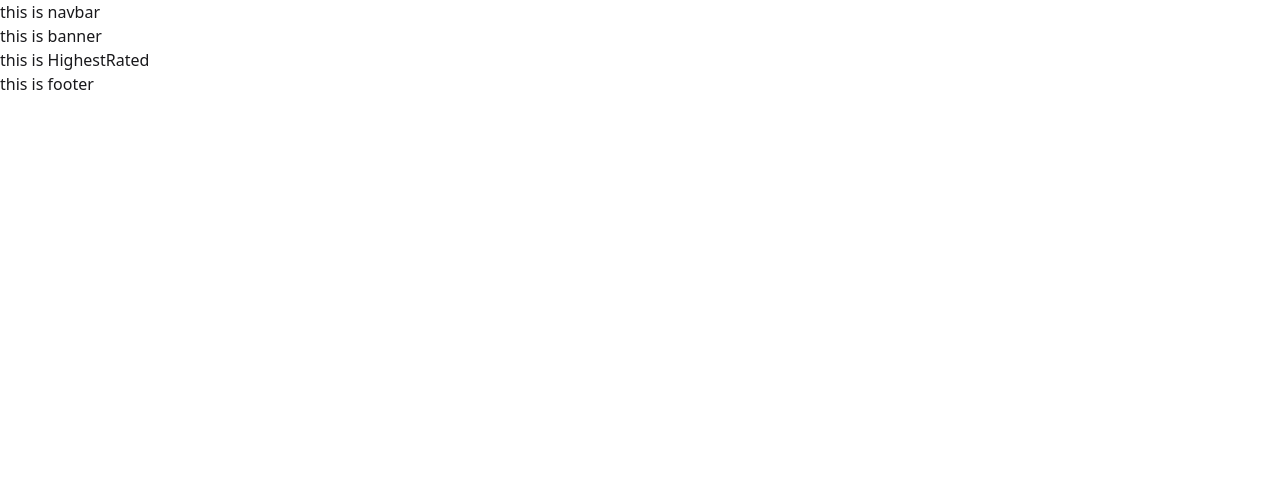
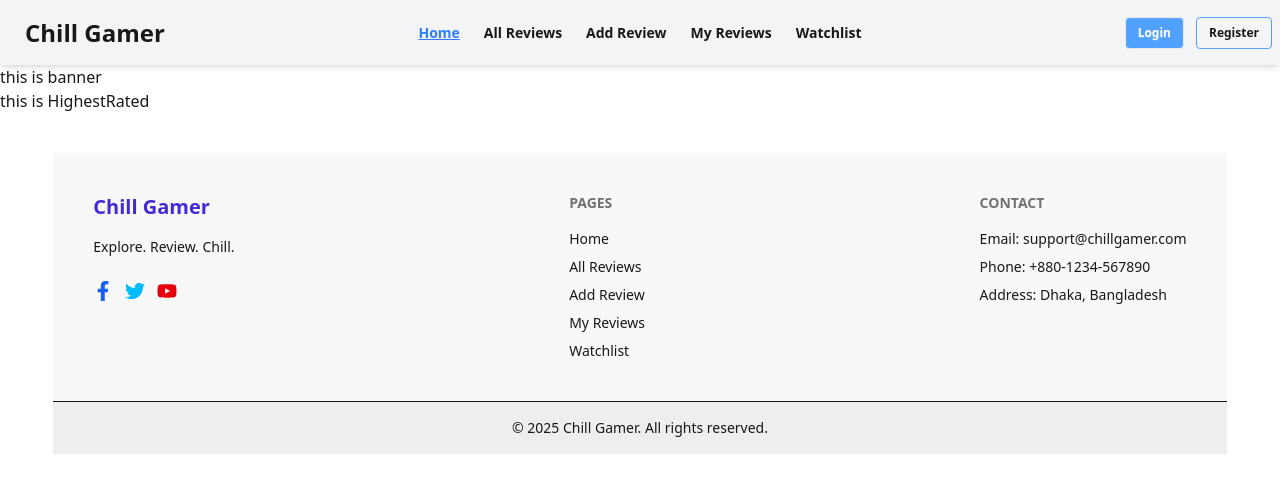
Before and after one commit to laizu01993/gaming-review-client, a React (Vite) app: page / in a window 1280 px wide. Shown: the top 492 px of the page. Built offline with nearby package versions, Linux system fonts and the light colour scheme.

Commit message:
addwd navbar and footer section

```diff
--- a/package.json
+++ b/package.json
@@ -15,6 +15,7 @@
     "match-sorter": "^8.0.2",
     "react": "^19.1.0",
     "react-dom": "^19.1.0",
+    "react-icons": "^5.5.0",
     "react-router-dom": "^7.6.1",
     "sort-by": "^1.2.0",
     "sweetalert2": "^11.22.0",
--- a/src/Components/Footer.jsx
+++ b/src/Components/Footer.jsx
@@ -1,7 +1,45 @@
+import { Link } from "react-router-dom";
+import { FaFacebookF, FaTwitter, FaYoutube } from "react-icons/fa";
 
-const Footer = () =>{
-    return(
-        <div>this is footer</div>
+const Footer = () => {
+    return (
+        <footer className="bg-base-200 text-base-content mt-10 mx-auto w-11/12">
+            <div className="footer p-10 max-w-7xl mx-auto flex flex-col lg:flex-row justify-between items-start gap-8">
+                {/* Branding */}
+                <div>
+                    <p className="text-xl font-bold text-primary">Chill Gamer</p>
+                    <p className="text-sm mt-2">Explore. Review. Chill.</p>
+                    <div className="flex space-x-3 mt-4">
+                        <a href="#" className="text-blue-600 text-xl hover:scale-110 transition"><FaFacebookF /></a>
+                        <a href="#" className="text-sky-400 text-xl hover:scale-110 transition"><FaTwitter /></a>
+                        <a href="#" className="text-red-600 text-xl hover:scale-110 transition"><FaYoutube /></a>
+                    </div>
+                </div>
+
+                {/* Navigation Links */}
+                <div>
+                    <span className="footer-title">Pages</span>
+                    <Link to="/" className="link link-hover">Home</Link>
+                    <Link to="/reviews" className="link link-hover">All Reviews</Link>
+                    <Link to="/addReview" className="link link-hover">Add Review</Link>
+                    <Link to="/myReviews" className="link link-hover">My Reviews</Link>
+                    <Link to="/watchlist" className="link link-hover">Watchlist</Link>
+                </div>
+
+                {/* Contact Info */}
+                <div>
+                    <span className="footer-title">Contact</span>
+                    <p>Email: support@chillgamer.com</p>
+                    <p>Phone: +880-1234-567890</p>
+                    <p>Address: Dhaka, Bangladesh</p>
+                </div>
+            </div>
+
+            {/* Copyright */}
+            <div className="text-center py-4 border-t text-sm bg-base-300">
+                <p>© 2025 Chill Gamer. All rights reserved.</p>
+            </div>
+        </footer>
     );
 };
 
--- a/src/Components/Navbar.jsx
+++ b/src/Components/Navbar.jsx
@@ -1,8 +1,73 @@
 
-const Navbar = () =>{
-    return(
-        <div>
-            this is navbar
+import { Link, NavLink } from "react-router-dom";
+
+
+const Navbar = () => {
+    const navLinks = (
+        <>
+            <li><NavLink className={({ isActive }) =>
+                isActive ? "text-blue-500 font-bold underline" : "font-semibold"
+            } to="/">Home</NavLink></li>
+            <li><NavLink className={({ isActive }) =>
+                isActive ? "text-blue-500 font-bold underline" : "font-semibold"
+            } to="/reviews">All Reviews</NavLink></li>
+            <li><NavLink className={({ isActive }) =>
+                isActive ? "text-blue-500 font-bold underline" : "font-semibold"
+            } to="/addReview">Add Review</NavLink></li>
+            <li><NavLink className={({ isActive }) =>
+                isActive ? "text-blue-500 font-bold underline" : "font-semibold"
+            } to="/myReviews">My Reviews</NavLink></li>
+            <li><NavLink className={({ isActive }) =>
+                isActive ? "text-blue-500 font-bold underline" : "font-semibold"
+            } to="/watchlist">Watchlist</NavLink></li>
+        </>
+    );
+
+    return (
+        <div className="navbar bg-gray-100 top-0 sticky shadow-md">
+            {/* Left Side (Logo + Mobile Dropdown) */}
+            <div className="navbar-start">
+                <div className="dropdown">
+                    <div tabIndex={0} role="button" className="btn btn-ghost lg:hidden">
+                        <svg
+                            xmlns="http://www.w3.org/2000/svg"
+                            className="h-5 w-5"
+                            fill="none"
+                            viewBox="0 0 24 24"
+                            stroke="currentColor"
+                        >
+                            <path
+                                strokeLinecap="round"
+                                strokeLinejoin="round"
+                                strokeWidth="2"
+                                d="M4 6h16M4 12h16M4 18h16"
+                            />
+                        </svg>
+                    </div>
+                    {/* Mobile Dropdown Menu */}
+                    <ul
+                        tabIndex={0}
+                        className="menu menu-sm dropdown-content mt-3 z-[10] p-2 shadow bg-base-100 rounded-box w-52"
+                    >
+                        {navLinks}
+                    </ul>
+                </div>
+                {/* Logo / Site Name */}
+                <Link to="/" className="btn btn-ghost normal-case text-2xl font-bold">Chill Gamer</Link>
+            </div>
+
+            {/* Center Menu (Large screen) */}
+            <div className="navbar-center hidden lg:flex">
+                <ul className="menu menu-horizontal px-1">{navLinks}</ul>
+            </div>
+
+            {/* Right Side - Login/Register Buttons for now */}
+            <div className="navbar-end space-x-3">
+                <Link to="/login" className="btn btn-sm bg-blue-400 text-white hover:bg-blue-500">Login</Link>
+                <Link to="/register" className="btn btn-sm btn-outline border-blue-400 hover:bg-blue-100">Register</Link>
+                {/* Placeholder user icon if you want a consistent layout */}
+                {/* <FaUserCircle className="text-2xl hidden lg:block" /> */}
+            </div>
         </div>
     );
 };
```
Also changed, not shown: 1 other file (tests, documents, lock files or other folders).
